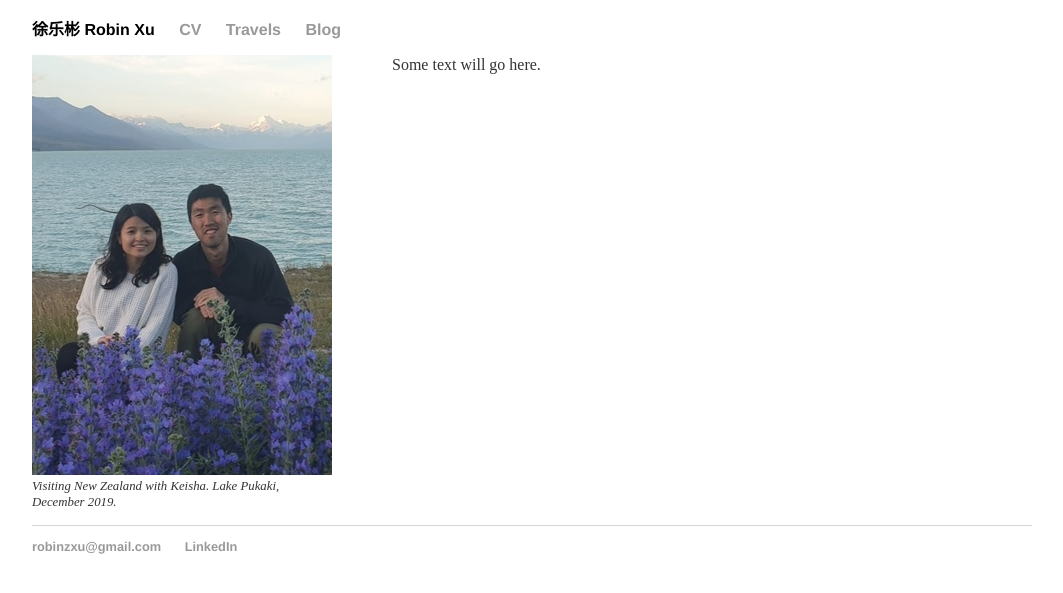
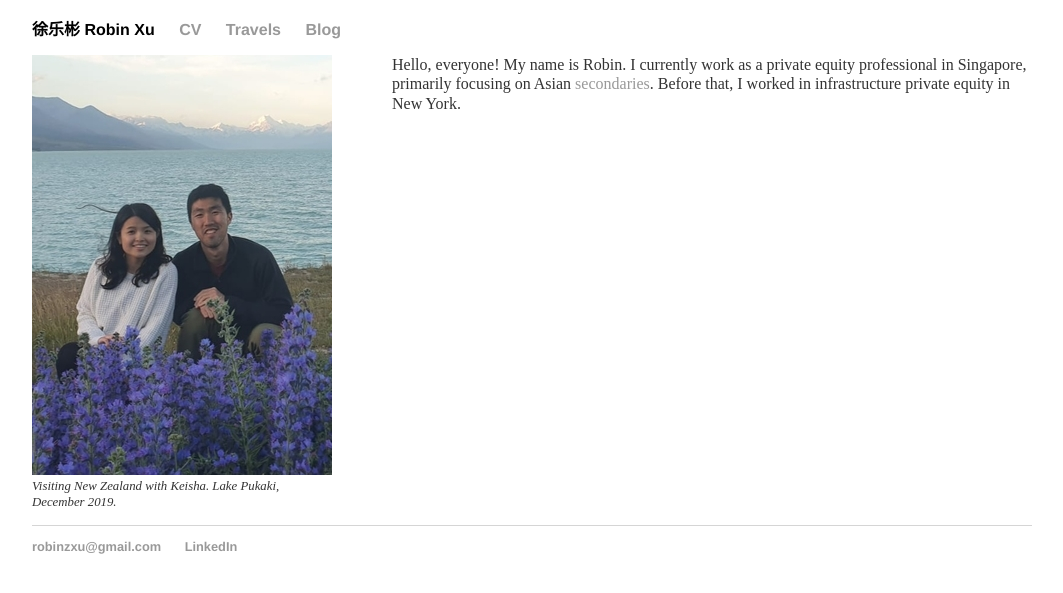
Before and after one commit to robinzxu/robinzxu.github.io, a Jekyll site: the page index.html, which Jekyll copies as it is, in a window 1280 px wide. Shown: the top 593 px of the page, without its empty margins (108-1171 px from the left). Built offline with Jekyll 4.4.1, drawn with Linux system fonts in a browser that asks for light colours.

Commit message:
Update index.html

```diff
--- a/index.html
+++ b/index.html
@@ -37,14 +37,15 @@
 			<p>Visiting New Zealand with Keisha. Lake Pukaki, December 2019.</p>
 		</div>
 
-		<p>Some text will go here.</p>
+		<p>Hello, everyone! My name is Robin. I currently work as a private equity professional in Singapore, primarily focusing on Asian <a target="_blank" rel="noopener noreferrer" href="https://en.wikipedia.org/wiki/Private_equity_secondary_market">secondaries</a>. Before that, I worked in infrastructure private equity in New York.</p>
+
 
 		<div style="clear:both;"></div>
 
 		<footer>
 		<ul>
-	        	<li><a href="mailto:robinzxu@gmail.com">robinzxu@gmail.com</a></li>
-	        	<li><a target="_blank" rel="noopener noreferrer" href="https://www.linkedin.com/in/robin-zhang-xu-83b8aa62/">LinkedIn</a></li>
+			<li><a href="mailto:robinzxu@gmail.com">robinzxu@gmail.com</a></li>
+			<li><a target="_blank" rel="noopener noreferrer" href="https://www.linkedin.com/in/robin-zhang-xu-83b8aa62/">LinkedIn</a></li>
 		</ul>
 		</footer>
 
```
